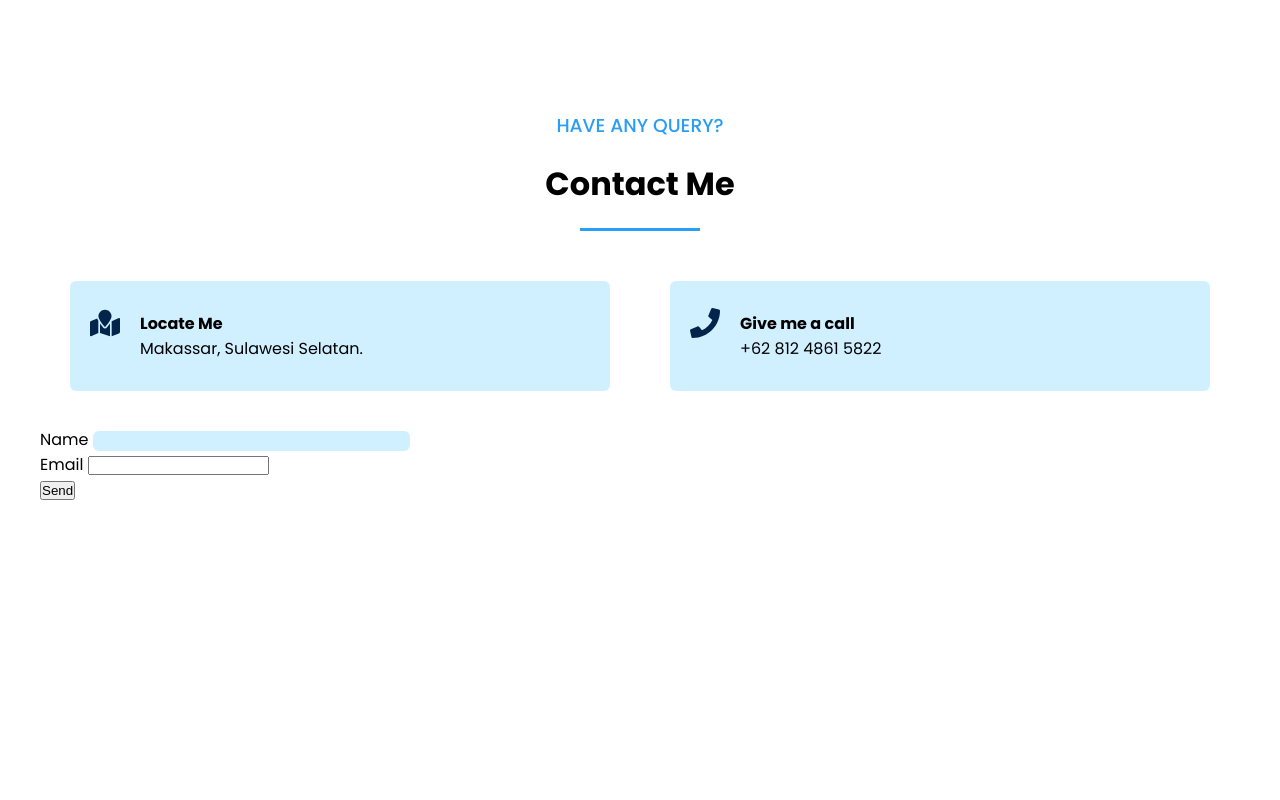
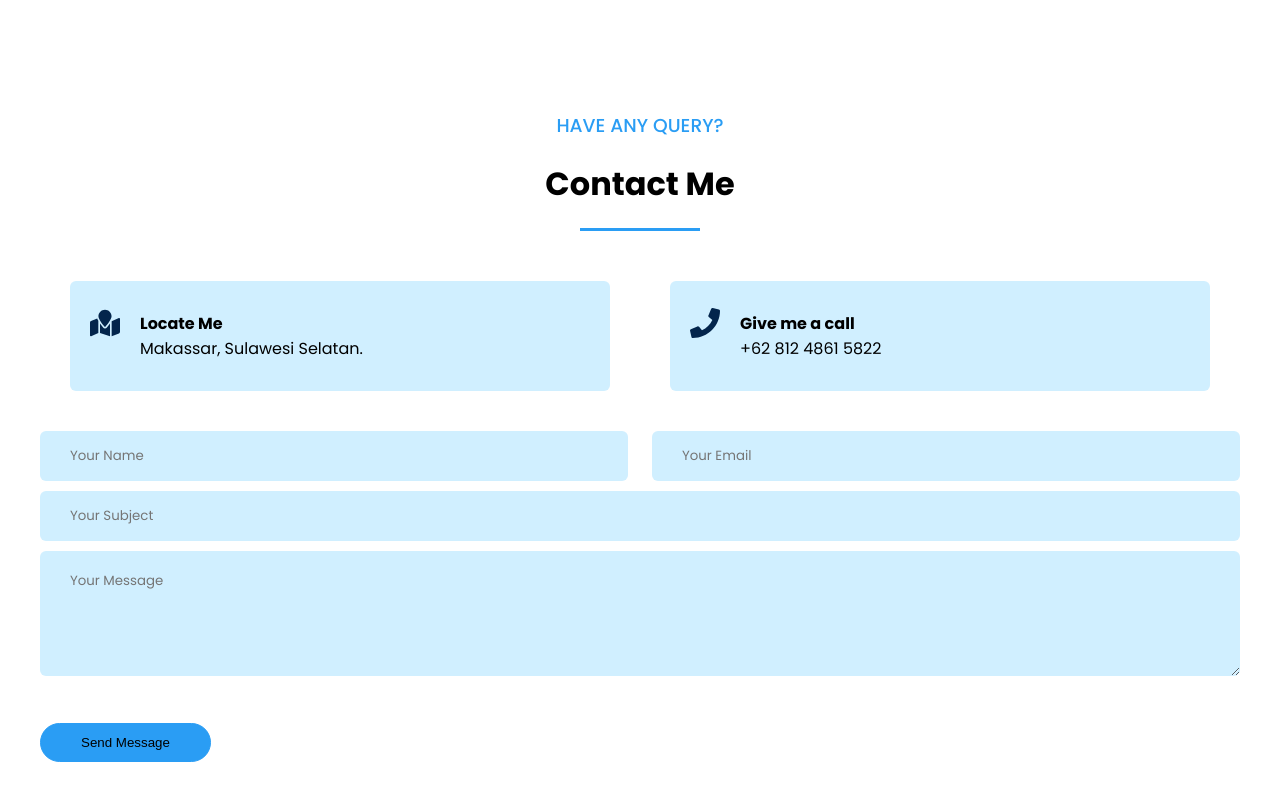
Before and after one commit to mfauzanamzar/myportofolio-with-react, a React (Create React App) app: page / in a window 1280 px wide. Shown: the part 2245-3045 px from the top of the page. Before the commit the page ends 2847 px from the top, so only its background shows below. Built offline with nearby package versions, Linux system fonts and the light colour scheme.

Commit message:
test contact form

```diff
--- a/src/App.css
+++ b/src/App.css
@@ -486,6 +486,16 @@ form{
   width: 100%;
 }
 
+textarea{
+  background-color: #d0efff;
+  border-radius: 6px;
+  padding: 20px 30px;
+  outline: none;
+  border-style: none;
+  margin-top: 10px;
+  font-family: 'Poppins', sans-serif;
+}
+
 @media(max-width: 765px){
   .container{
     width: 100%;
--- a/src/components/Contact.js
+++ b/src/components/Contact.js
@@ -59,19 +59,46 @@ const Contact = () => {
         </div>
         <form
           name="form1"
-          method="POST"
+          method="post"
+          data-netlify="true"
           onSubmit="submit"
-          data-netlify="true"  >
-          <input type="hidden" name="form-name" value="form1" />
-          <p>
-            <label>Name <input type="text" name="name" /></label>
-          </p>
-          <p>
-            <label>Email <input type="email" name="emailn" /></label>
-          </p>
-          <p>
-            <button type="submit">Send</button>
-          </p>
+
+        >
+          <input type="hidden" name="form-name" value="form1"/>
+        <div className="row">
+
+            <div className="col-6">
+
+              <input className="collumn1 h-c4" type="text" name="name" placeholder="Your Name" />
+
+
+            </div>
+            <div className="col-6">
+
+              <input className="collumn1 h-c3" type="text" name="email" placeholder="Your Email" />
+
+
+            </div>
+
+
+
+            <div className="col1">
+
+              <input className="collumn2 h-c1" type="text" name="subject" placeholder="Your Subject" />
+
+
+            </div>
+            <div className="col1">
+
+              <textarea className="collumn2 h-c2" name="message" placeholder="Your Message" ></textarea>
+
+
+            </div>
+
+        </div>
+
+        <button type="submit" className="btn_contact btn-outline">Send Message</button>
+
         </form>
 
       </div>
```
Also changed, not shown: public/form.html (+42 -15 lines), 1 other file (tests, documents, lock files or other folders).
